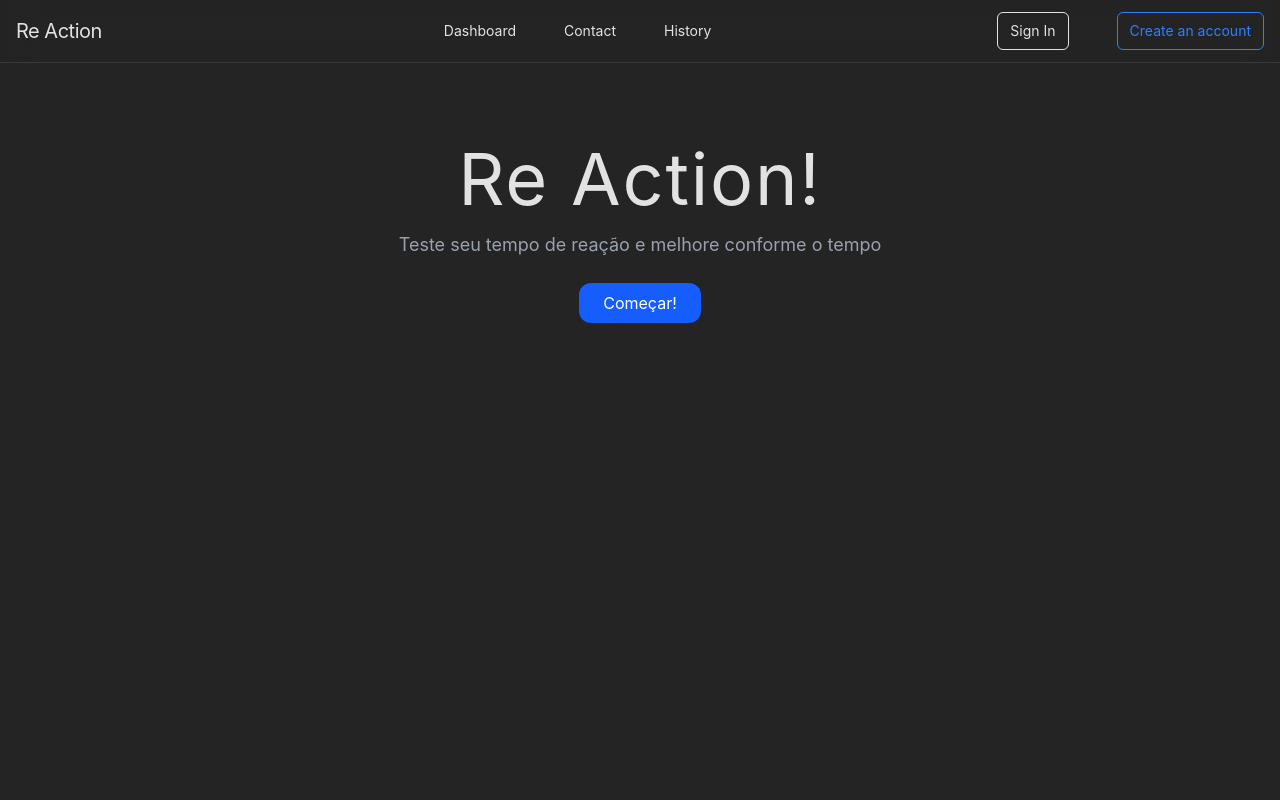
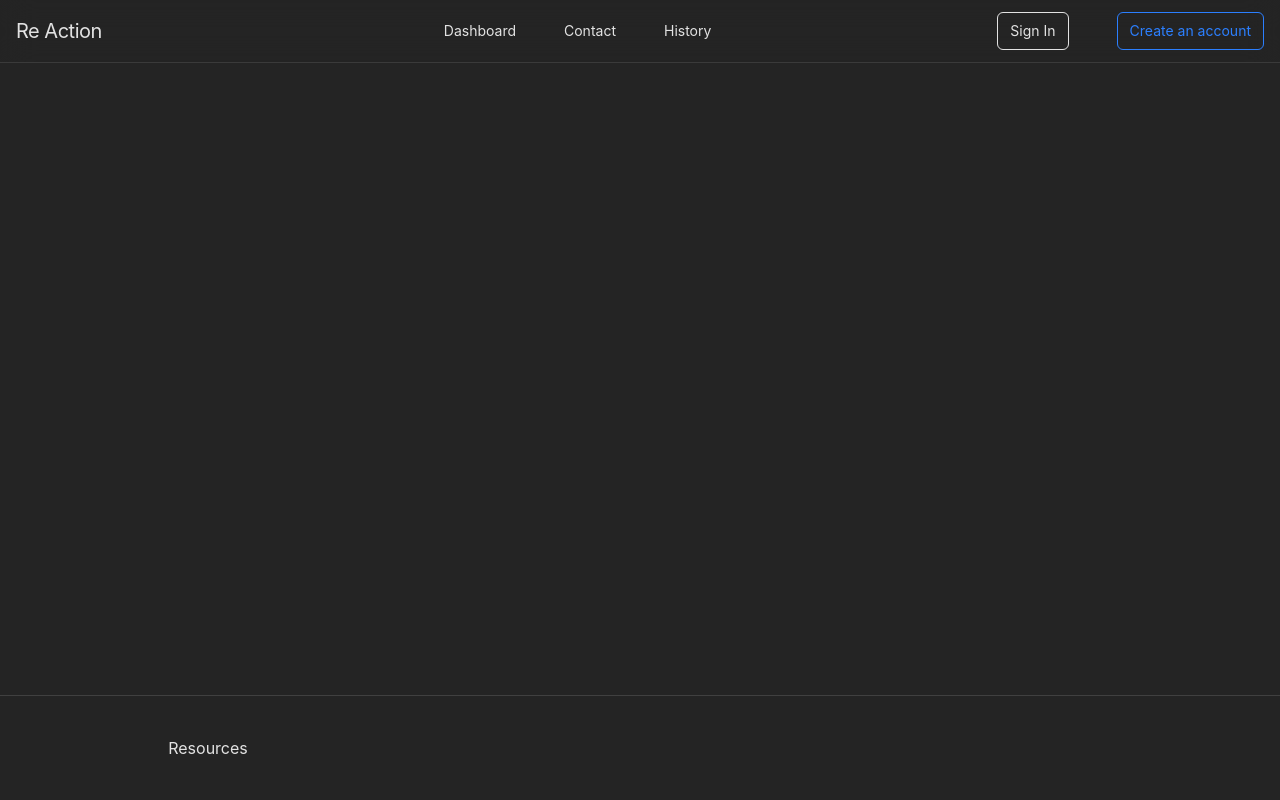
Before and after one commit to GastonZinhow/re-action, a React (Vite) app: page / in a window 1280 px wide. Shown: the top 800 px of the page. Built offline with nearby package versions, Linux system fonts and the light colour scheme.

Commit message:
fix: deploy config update

```diff
--- a/src/App.jsx
+++ b/src/App.jsx
@@ -14,8 +14,8 @@ function App() {
 
         <div className="flex-grow">
           <Routes>
-            <Route path="/" element={<MainPage />} />
-            <Route path="/history" element={<History />} />
+            <Route path="/re-action" element={<MainPage />} />
+            <Route path="/re-action/history" element={<History />} />
           </Routes>
         </div>
 
```
